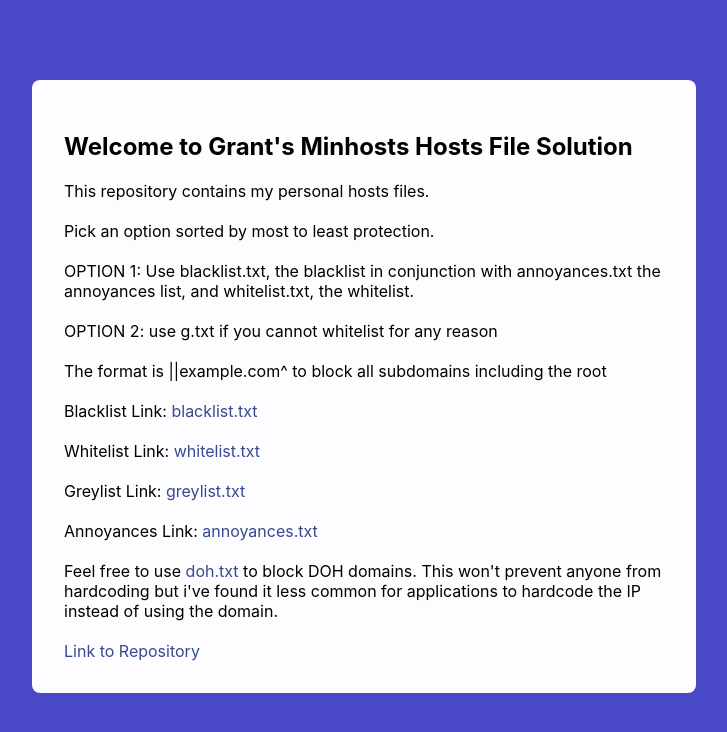
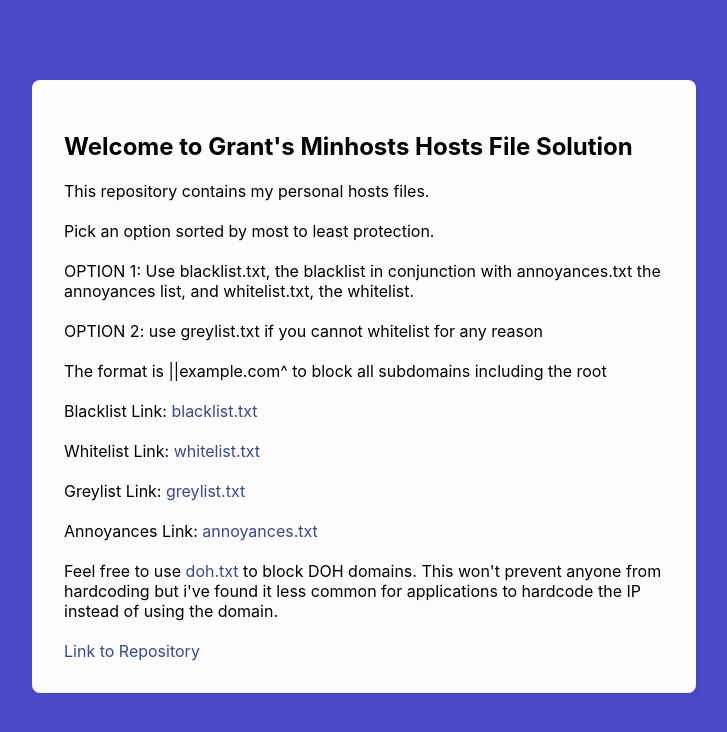
Before and after one commit to gkhull/hosts, a plain HTML site: page index.html in a window 1280 px wide. Shown: the whole page, without its empty margins (276-1003 px from the left). Drawn offline with Linux system fonts and the light colour scheme.

Commit message:
final cleanup

```diff
--- a/index.html
+++ b/index.html
@@ -47,7 +47,7 @@ Pick an option sorted by most to least protection.
 OPTION 1: Use blacklist.txt, the blacklist in conjunction with annoyances.txt the annoyances list, and whitelist.txt, the whitelist.
 
 <br><br>
-OPTION 2: use g.txt if you cannot whitelist for any reason
+OPTION 2: use greylist.txt if you cannot whitelist for any reason
 
 <br><br>
 The format is ||example.com^ to block all subdomains including the root
```
Also changed, not shown: README.md.
